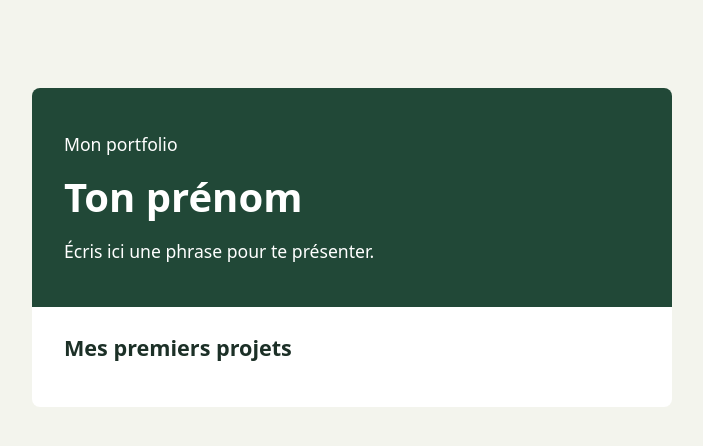
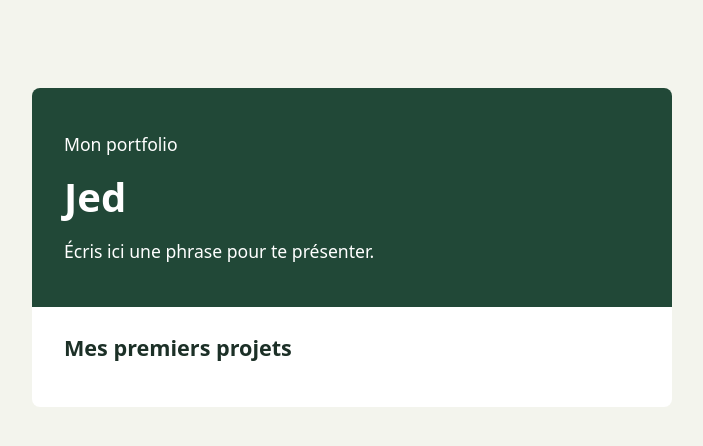
Before and after one commit to jspquoimettreexe/mon-portefolio2, a plain HTML site: page index.html in a window 1280 px wide. Shown: the whole page, without its empty margins (288-991 px from the left). Drawn offline with Linux system fonts and the light colour scheme.

Commit message:
deuxieme version

```diff
--- a/index.html
+++ b/index.html
@@ -10,7 +10,7 @@
   <main>
     <header>
       <p>Mon portfolio</p>
-      <h1>Ton prénom</h1>
+      <h1>Jed</h1>
       <p>Écris ici une phrase pour te présenter.</p>
     </header>
     <section>
```
